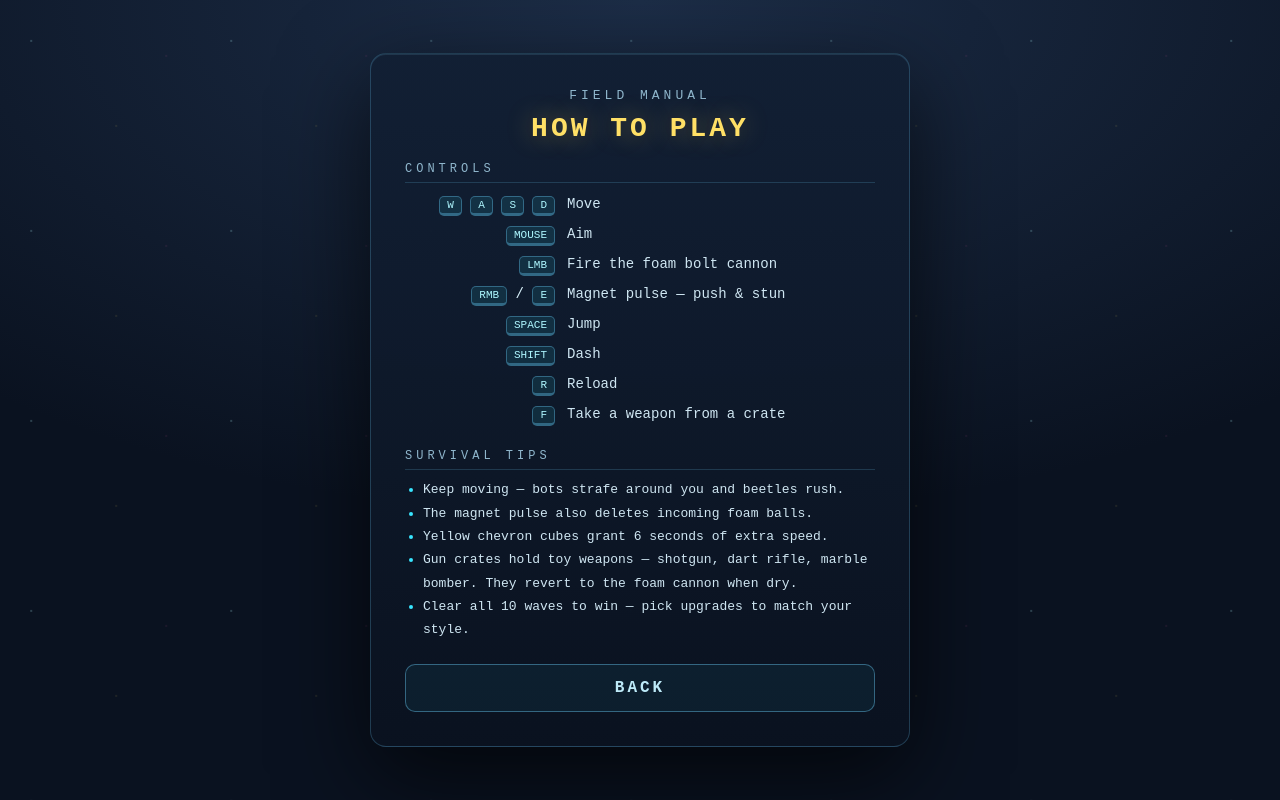
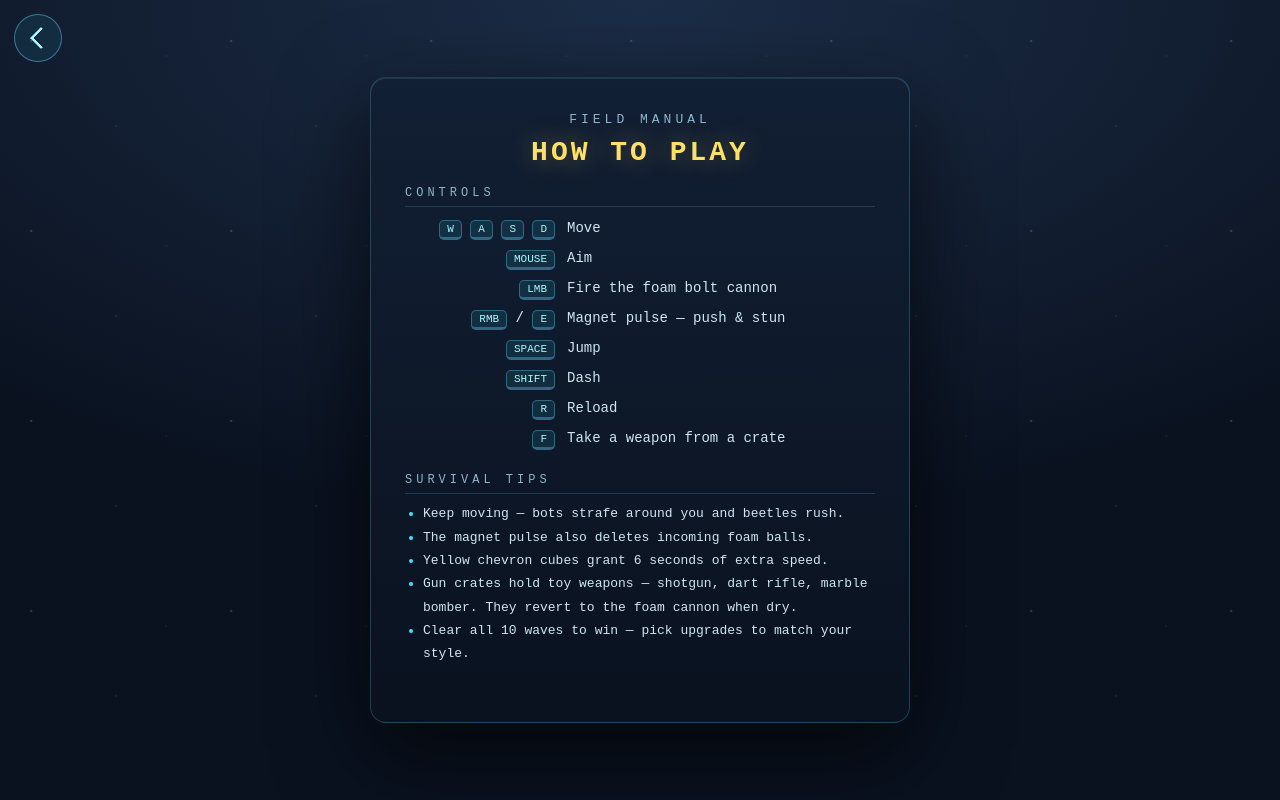
Before and after one commit to shafiq1rwan/mini-mech, a plain HTML site: page index.html in a window 1280 px wide. Both pictures are taken after a click on the button "HOW TO PLAY". Drawn offline with nearby package versions, Linux system fonts and the light colour scheme.

Commit message:
add back button on all screen

```diff
--- a/index.html
+++ b/index.html
@@ -148,6 +148,27 @@
   .menu-foot { margin-top: 18px; font-size: 10px; letter-spacing: 2px; color: #4f7691; }
   .hidden { display: none !important; }
 
+  /* Top-left back button, shared by all sub-screens. The arrow is drawn
+   * with borders (a text "←" glyph never centers optically). */
+  .back-btn {
+    position: absolute;
+    top: calc(14px + env(safe-area-inset-top, 0px));
+    left: calc(14px + env(safe-area-inset-left, 0px));
+    width: 48px; height: 48px; padding: 0; border-radius: 50%;
+    display: flex; align-items: center; justify-content: center;
+    background: rgba(56, 230, 255, 0.08); border: 1px solid rgba(110, 210, 255, 0.45);
+    color: #aef7ff; font-size: 0; cursor: pointer;
+    z-index: 2; transition: background 0.15s, transform 0.08s;
+  }
+  .back-btn::before {
+    content: ""; width: 13px; height: 13px; transform: translateX(3px) rotate(45deg);
+    border-left: 3px solid currentColor; border-bottom: 3px solid currentColor;
+    border-radius: 1px;
+  }
+  .back-btn:hover { background: rgba(56, 230, 255, 0.2); }
+  .back-btn:active { transform: scale(0.9); }
+  .back-btn:focus-visible { outline: 2px solid #ffe066; outline-offset: 2px; }
+
   /* Stats row (pause screen) */
   .stat-row { display: flex; justify-content: center; gap: 30px; margin: 6px 0 24px; }
   .stat { display: flex; flex-direction: column; gap: 3px; }
@@ -605,6 +626,7 @@
 
 <!-- ============================== HOW TO PLAY SCREEN ============================== -->
 <div id="howto-screen" class="overlay hidden">
+  <button class="back-btn" id="btn-howto-back" aria-label="Back">←</button>
   <div class="menu-card">
     <div class="eyebrow">FIELD MANUAL</div>
     <h1 class="small">HOW TO PLAY</h1>
@@ -638,12 +660,12 @@
         <li>Clear all 10 waves to win — pick upgrades to match your style.</li>
       </ul>
     </div>
-    <button class="btn btn-ghost" id="btn-howto-back">BACK</button>
   </div>
 </div>
 
 <!-- ============================== PAUSE SCREEN ============================== -->
 <div id="pause-screen" class="overlay hidden">
+  <button class="back-btn" id="btn-pause-back" aria-label="Resume">←</button>
   <div class="menu-card">
     <div class="eyebrow">SYSTEMS HOLD</div>
     <h1 class="small">PAUSED</h1>
@@ -663,6 +685,7 @@
 
 <!-- ============================== SETTINGS SCREEN ============================== -->
 <div id="settings-screen" class="overlay hidden">
+  <button class="back-btn" id="btn-settings-back" aria-label="Back">←</button>
   <div class="menu-card">
     <div class="eyebrow">CALIBRATION</div>
     <h1 class="small">SETTINGS</h1>
@@ -677,7 +700,6 @@
       <div class="set-group">AUDIO</div>
       <div class="set-row"><label for="set-vol">MASTER VOLUME</label><span id="set-vol-v"></span><input type="range" id="set-vol" min="0" max="1" step="0.05"></div>
     </div>
-    <button class="btn btn-primary" id="btn-settings-back">DONE</button>
   </div>
 </div>
 
@@ -704,6 +726,7 @@
 
 <!-- ============================== END SCREEN ============================== -->
 <div id="end-screen" class="overlay hidden">
+  <button class="back-btn" id="btn-end-back" aria-label="Back to menu">←</button>
   <div class="menu-card">
     <div class="eyebrow">MISSION REPORT</div>
     <h1 id="end-title" class="small">MECH DESTROYED</h1>
@@ -3292,11 +3315,14 @@ class Game {
       this.ui.el.startScreen.classList.add('hidden');
       this.startRun();
     };
-    document.getElementById('btn-resume').onclick = () => {
+    const resume = () => {
       this.audio.click();
       this.ui.el.pauseScreen.classList.add('hidden');
       this.resumePlay();
     };
+    document.getElementById('btn-resume').onclick = resume;
+    document.getElementById('btn-pause-back').onclick = resume;
+    document.getElementById('btn-end-back').onclick = () => location.reload();
     document.getElementById('btn-restart').onclick = () => location.reload();
     document.getElementById('btn-menu').onclick = () => location.reload();   // menu = fresh start screen
 
--- a/sw.js
+++ b/sw.js
@@ -1,7 +1,7 @@
 /* Mini Mech FPS — service worker: precache the app shell + Three.js CDN
  * module, then serve cache-first so the game works fully offline.
  * Bump CACHE version when you ship changes to force an update. */
-const CACHE = 'mini-mech-fps-v20';
+const CACHE = 'mini-mech-fps-v22';
 const ASSETS = [
   './',
   './index.html',
```
